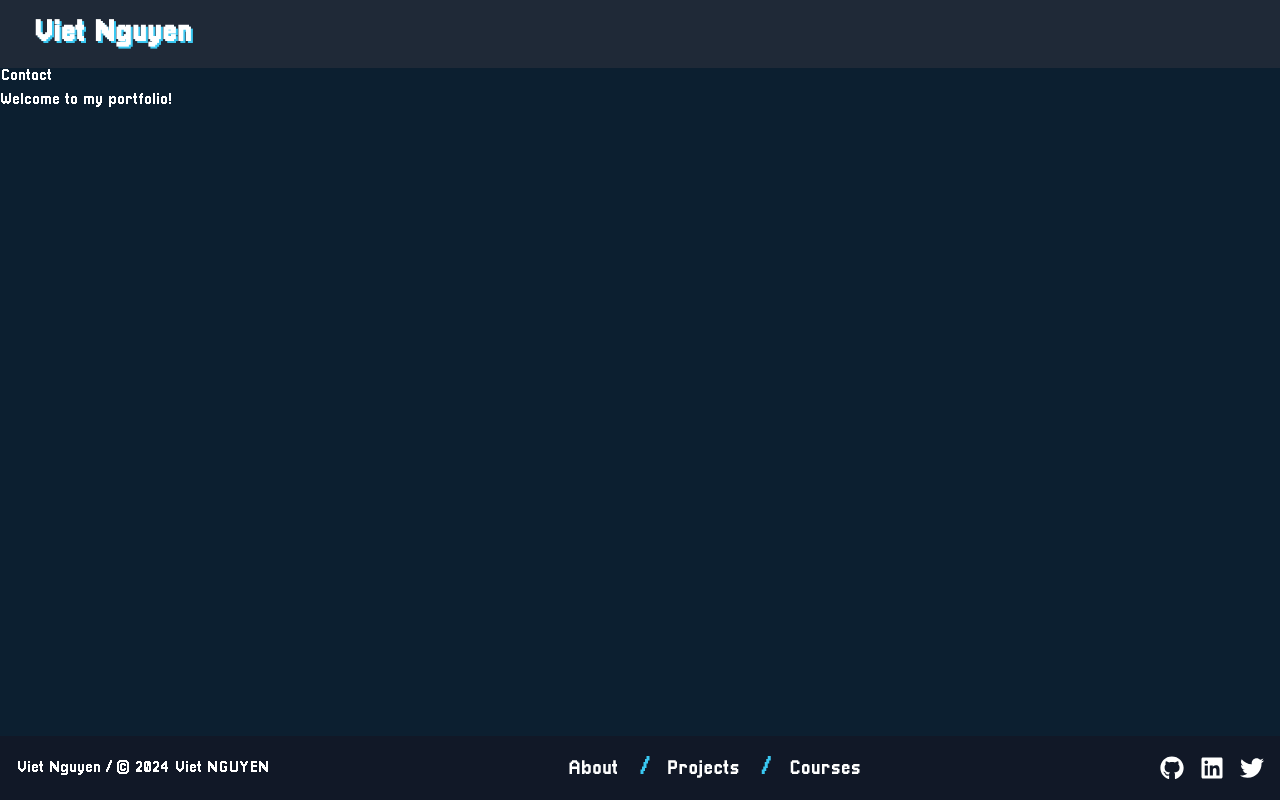
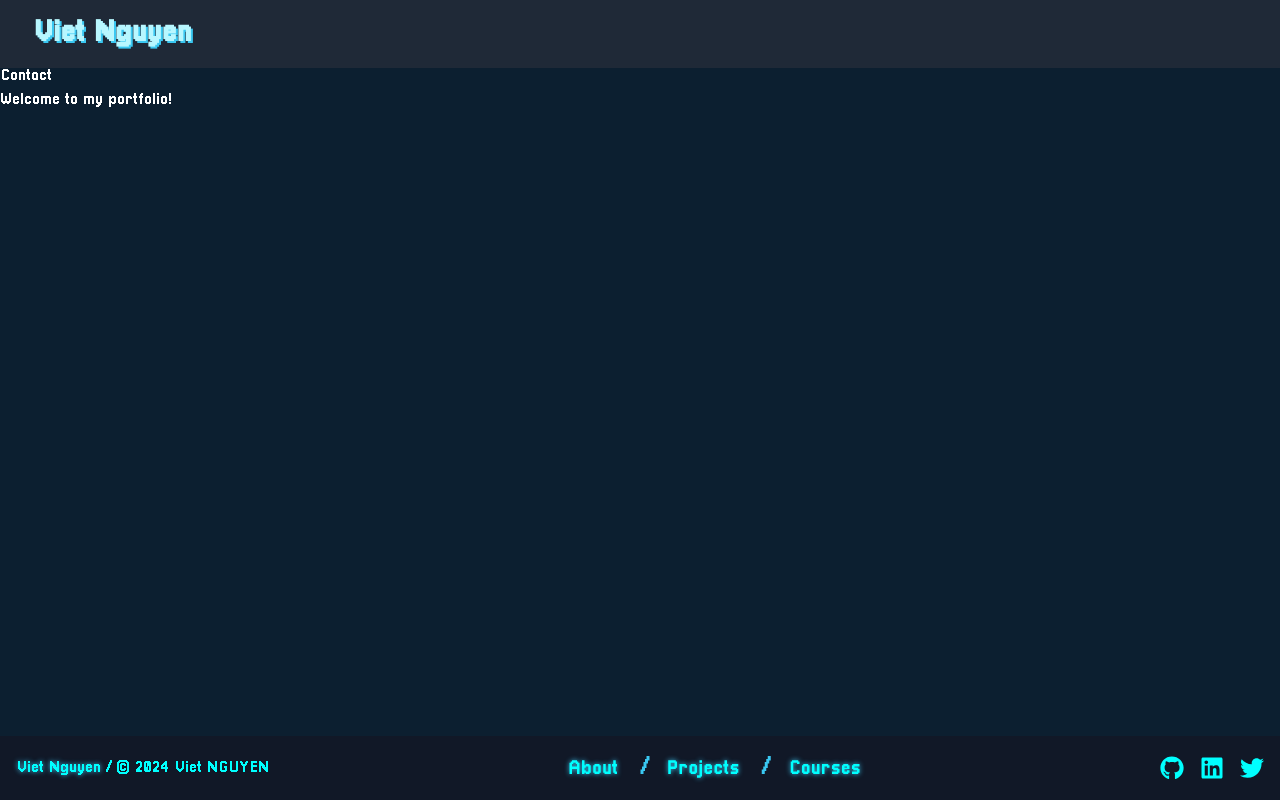
Before and after one commit to Viet281101/viet-portfolio, a React (Vite) app: page /contact in a window 1280 px wide. Built offline with nearby package versions, Linux system fonts and the light colour scheme.

Commit message:
update buttons styles

```diff
--- a/src/App.tsx
+++ b/src/App.tsx
@@ -53,26 +53,26 @@ const App = () => {
 
 	return (
 		<div className="flex flex-col min-h-screen">
-			<header className={`bg-gray-800 text-white p-4 fixed w-full top-0 z-50 transition-transform duration-300 ease-in-out ${scrollDirection === 'down' && 'transform -translate-y-full'} custom:transform-none`}>
+			<header className={`bg-gray-800 text-[#01d9ff] p-4 fixed w-full top-0 z-50 transition-transform duration-300 ease-in-out ${scrollDirection === 'down' && 'transform -translate-y-full'} custom:transform-none`}>
 				<nav className="relative flex justify-between items-center">
 					<div className="text-3xl font-bold ps-4 animate-zoom-appear">
 						<Link to="/" onClick={handleLinkClick}>Viet Nguyen</Link>
 					</div>
 					<div className="hidden custom:flex space-x-20 text-2xl animate-slide-right">
-						<Link to="/about" className="hover:text-[#3ac8f2] active:text-[#16cfd9]">About</Link>
-						<Link to="/projects" className="hover:text-[#3ac8f2] active:text-[#16cfd9]">Projects</Link>
-						<Link to="/courses" className="hover:text-[#3ac8f2] active:text-[#16cfd9]">Courses</Link>
-						<Link to="/blog" className="hover:text-[#3ac8f2] active:text-[#16cfd9]">Blog</Link>
-						<Link to="/contact" className="hover:text-[#3ac8f2] active:text-[#16cfd9]">Contact</Link>
+						<Link to="/about" className="neon-text">About</Link>
+						<Link to="/projects" className="neon-text">Projects</Link>
+						<Link to="/courses" className="neon-text">Courses</Link>
+						<Link to="/blog" className="neon-text">Blog</Link>
+						<Link to="/contact" className="neon-text">Contact</Link>
 					</div>
 				</nav>
 				{isMenuOpen && (
 					<div className={`absolute left-0 right-0 mt-4 space-y-8 text-xl bg-gray-800 p-4 custom:hidden ${isClosing ? 'animate-slide-right-disappear' : 'animate-slide-right'}`}>
-						<Link to="/about" className="block hover:text-[#3ac8f2] active:text-[#16cfd9]" onClick={handleLinkClick}>About</Link>
-						<Link to="/projects" className="block hover:text-[#3ac8f2] active:text-[#16cfd9]" onClick={handleLinkClick}>Projects</Link>
-						<Link to="/courses" className="block hover:text-[#3ac8f2] active:text-[#16cfd9]" onClick={handleLinkClick}>Courses</Link>
-						<Link to="/blog" className="block hover:text-[#3ac8f2] active:text-[#16cfd9]" onClick={handleLinkClick}>Blog</Link>
-						<Link to="/contact" className="block hover:text-[#3ac8f2] active:text-[#16cfd9]" onClick={handleLinkClick}>Contact</Link>
+						<Link to="/about" className="block active:bg-slate-600" onClick={handleLinkClick}>About</Link>
+						<Link to="/projects" className="block active:bg-slate-600" onClick={handleLinkClick}>Projects</Link>
+						<Link to="/courses" className="block active:bg-slate-600" onClick={handleLinkClick}>Courses</Link>
+						<Link to="/blog" className="block active:bg-slate-600" onClick={handleLinkClick}>Blog</Link>
+						<Link to="/contact" className="block active:bg-slate-600" onClick={handleLinkClick}>Contact</Link>
 					</div>
 				)}
 			</header>
--- a/src/Footer.tsx
+++ b/src/Footer.tsx
@@ -8,24 +8,24 @@ const Footer: React.FC = () => {
 	}, []);
 
 	return (
-		<footer className="bg-gray-900 text-white p-4 z-50 animate-zoom-appear">
+		<footer className="bg-gray-900 text-[cyan] p-4 z-50 animate-zoom-appear">
 		<div className="flex flex-col md:flex-row justify-between items-center text-center md:text-left space-y-4 md:space-y-0">
 			<div className="md:order-1 order-2">
-			<Link to="/" className="hover:text-[#3ac8f2]">Viet Nguyen</Link> / © 2024 Viet NGUYEN
+			<Link to="/" className="neon-text">Viet Nguyen</Link> / © 2024 Viet NGUYEN
 			</div>
 			<div className="md:order-2 order-1 space-x-4 text-xl">
-			<Link to="/about" className="hover:text-[#3ac8f2]">About</Link> <span className="text-2xl text-[#3ac8f2]">/</span>
-			<Link to="/projects" className="hover:text-[#3ac8f2]">Projects</Link> <span className="text-2xl text-[#3ac8f2]">/</span>
-			<Link to="/courses" className="hover:text-[#3ac8f2]">Courses</Link>
+			<Link to="/about" className="neon-text">About</Link> <span className="text-2xl text-[#3ac8f2]">/</span>
+			<Link to="/projects" className="neon-text">Projects</Link> <span className="text-2xl text-[#3ac8f2]">/</span>
+			<Link to="/courses" className="neon-text">Courses</Link>
 			</div>
 			<div className="md:order-3 order-3 flex space-x-4">
-			<button onClick={() => handleLinkClick('https://github.com/Viet281101')} className="hover:text-[#3ac8f2]">
+			<button onClick={() => handleLinkClick('https://github.com/Viet281101')} className="hover:scale-125">
 				<FaGithub size={24} />
 			</button>
-			<button onClick={() => handleLinkClick('https://linkedin.com')} className="hover:text-[#3ac8f2]">
+			<button onClick={() => handleLinkClick('https://linkedin.com')} className="hover:scale-125">
 				<FaLinkedin size={24} />
 			</button>
-			<button onClick={() => handleLinkClick('https://twitter.com')} className="hover:text-[#3ac8f2]">
+			<button onClick={() => handleLinkClick('https://twitter.com')} className="hover:scale-125">
 				<FaTwitter size={24} />
 			</button>
 			</div>
--- a/src/styles/main.scss
+++ b/src/styles/main.scss
@@ -24,9 +24,11 @@ html, body { width: 100%; margin: 0; padding: 0; }
 	0%, 18%, 20%, 50.1%, 60%, 65.1%, 80%, 90.1%, 92% { color: #0e3742; box-shadow: none; }
 	18.1%, 20.1%, 30%, 50%, 60.1%, 65%, 80.1%, 90%, 92.1%, 100% { color: #fff; @include text-glow($tube-color); }
 }
-.animate-zoom-appear {
-	animation: zoom-appear 1s ease-in-out;
+@keyframes neon-glow {
+	0%, 100% { text-shadow: 0 0 4px $primary-color, 0 0 10px $primary-color, 0 0 20px $primary-color, 0 0 40px $secondary-color, 0 0 80px $secondary-color, 0 0 90px $secondary-color, 0 0 100px $secondary-color, 0 0 150px $secondary-color; }
+	50% { text-shadow: 0 0 2px $primary-color, 0 0 5px $primary-color, 0 0 10px $primary-color, 0 0 20px $secondary-color, 0 0 40px $secondary-color, 0 0 45px $secondary-color, 0 0 50px $secondary-color, 0 0 75px $secondary-color; }
 }
+.animate-zoom-appear { animation: zoom-appear 1s ease-in-out; }
 .animate-slide-right {
 	@include transition(opacity, 0.5s, ease-in-out);
 	animation: slide-right 0.5s ease-in-out;
@@ -39,8 +41,9 @@ header.fixed {
 	top: 0; left: 0; right: 0; z-index: 1000;
 	&.hidden { transform: translateY(-100%); }
 }
-header .text-3xl { text-shadow: 2px 2px $primary-color; color: white; }
-header .text-3xl:hover { text-shadow: 2px 2px white; color: $primary-color; }
+header .text-3xl { text-shadow: 2px 2px $primary-color; color: rgb(184, 247, 255); }
+header .text-3xl:hover { text-shadow: 2px 2px rgb(184, 247, 255); color: $primary-color; }
+header .text-3xl:active { text-decoration: underline overline cyan; }
 #menu-icon {
 	top: 1rem;
 	right: 1rem;
@@ -118,6 +121,9 @@ body::before {
 	padding-right: 2%;
 }
 .tubelight-txt { animation:tubelight .2s linear infinite; }
+.neon-text { text-shadow: 0 0 5px $primary-color; }
+.neon-text:hover { animation: neon-glow 1.5s infinite alternate; }
+.neon-text:active { box-shadow: 0 0 10px aqua, 0 0 20px aqua, 0 0 30px aqua, 0 0 40px aqua; border-radius: 40%; }
 /* Responsive Design */
 @media (max-width: 1200px) {
 	#hero-text-container h1 { font-size: 4rem; }
```
Also changed, not shown: public/down-arrow.png (added).
